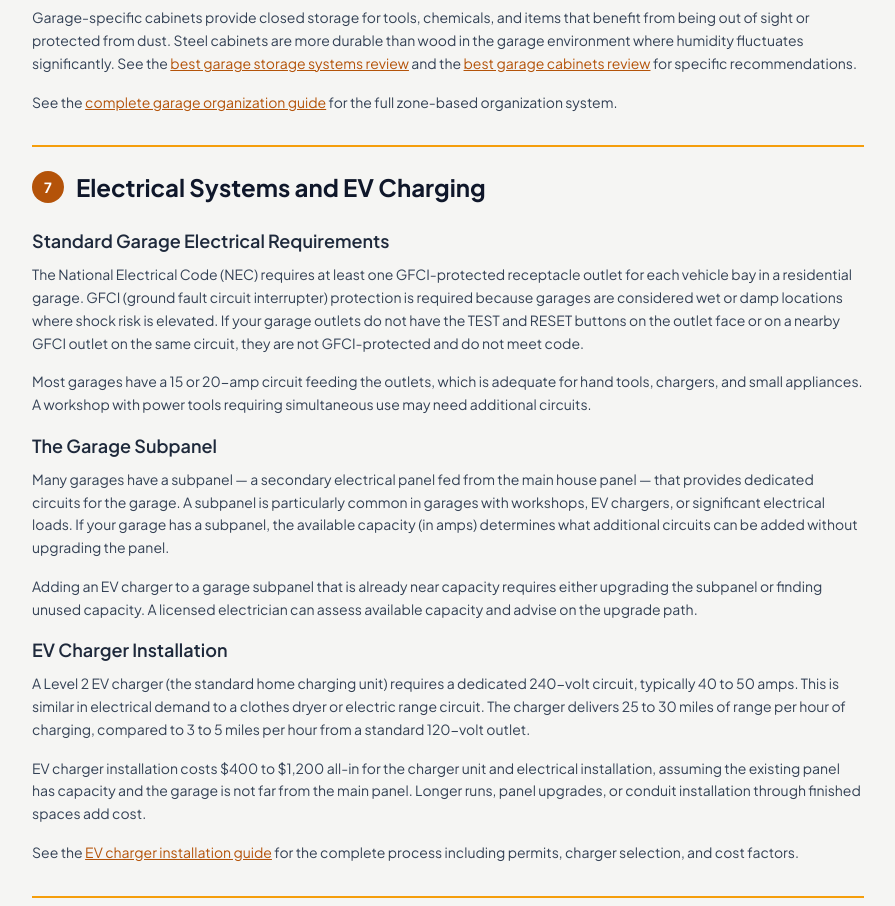
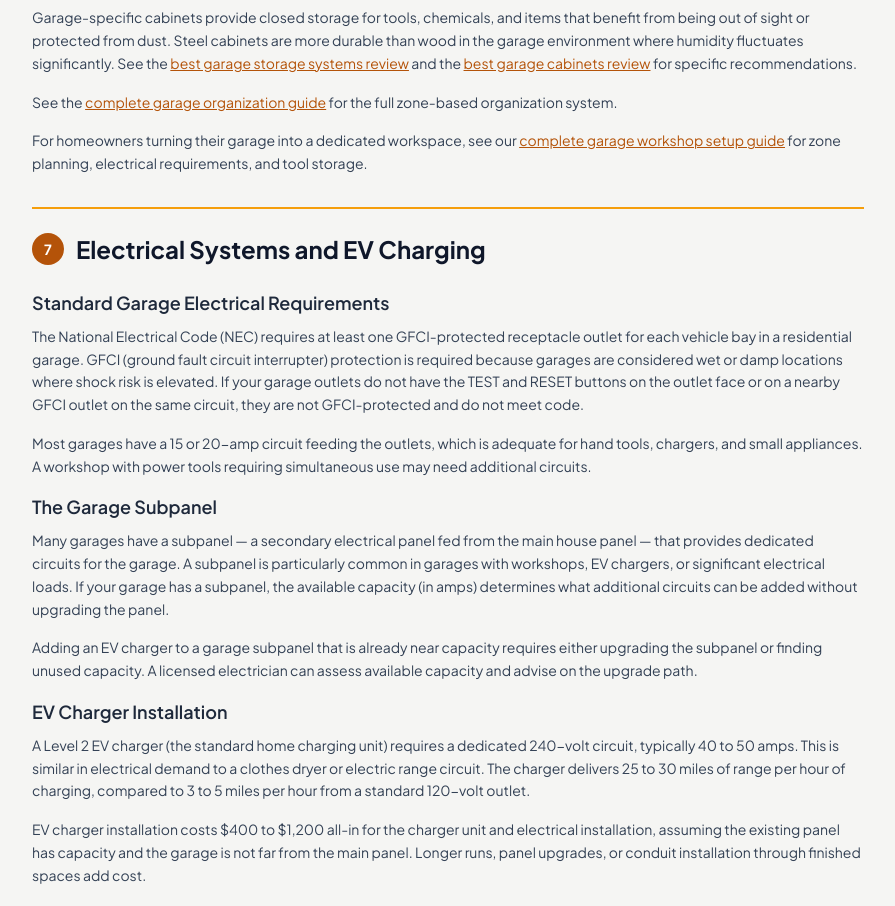
Before and after one commit to thebasementguide2026/thegarage.guide-, a Next.js app: page /guides/complete-garage-guide in a window 1280 px wide. Shown: the part 7000-7906 px from the top of the page, without its empty margins (192-1087 px from the left). Built offline with nearby package versions, Linux system fonts and the light colour scheme.

Commit message:
Add workshop setup cross-link to complete garage guide

```diff
--- a/app/guides/complete-garage-guide/page.tsx
+++ b/app/guides/complete-garage-guide/page.tsx
@@ -404,6 +404,7 @@ export default function CompleteGarageGuide() {
           <h3 className='text-lg font-semibold text-slate-800 mb-2'>Cabinets</h3>
           <p className='text-slate-700 text-sm leading-relaxed mb-4'>Garage-specific cabinets provide closed storage for tools, chemicals, and items that benefit from being out of sight or protected from dust. Steel cabinets are more durable than wood in the garage environment where humidity fluctuates significantly. See the <Link href='/reviews/best-garage-storage-systems' className='text-amber-700 underline'>best garage storage systems review</Link> and the <Link href='/reviews/best-garage-cabinets' className='text-amber-700 underline'>best garage cabinets review</Link> for specific recommendations.</p>
           <p className='text-slate-700 text-sm leading-relaxed mb-4'>See the <Link href='/guides/complete-garage-organization-guide' className='text-amber-700 underline'>complete garage organization guide</Link> for the full zone-based organization system.</p>
+          <p className='text-slate-700 text-sm leading-relaxed mb-4'>For homeowners turning their garage into a dedicated workspace, see our <Link href='/guides/garage-workshop-setup' className='text-amber-700 underline'>complete garage workshop setup guide</Link> for zone planning, electrical requirements, and tool storage.</p>
         </div>
 
         {/* ========== SECTION 7 ========== */}
```
